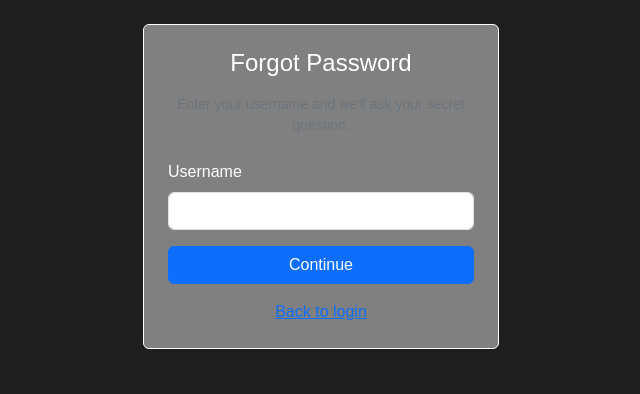
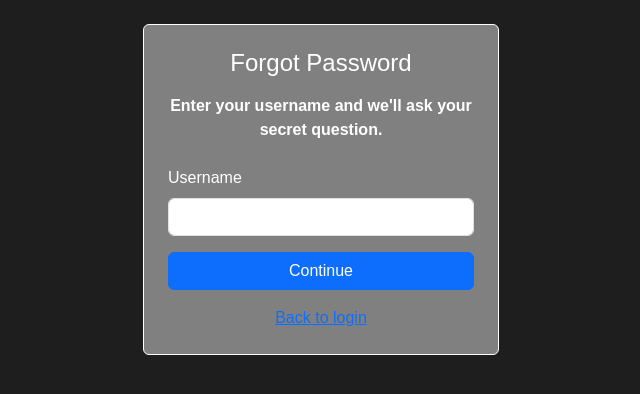
Before and after one commit to SmackyDahFrog/CITS3403-Project, a Flask app: page /forgot-password in a window 1280 px wide. Shown: the top 394 px of the page, without its empty margins (319-959 px from the left). Run offline with Flask 3, Linux system fonts and the light colour scheme.

Commit message:
Fix subtitle text visibility on forgot password page

```diff
--- a/app/templates/forgot_password.html
+++ b/app/templates/forgot_password.html
@@ -7,7 +7,7 @@
         <div class="col-12 col-md-6 col-lg-4">
             <div class="card p-4">
                 <h4 class="mb-3 text-center">Forgot Password</h4>
-                <p class="text-secondary small text-center mb-4">Enter your username and we'll ask your secret question.</p>
+                <p class="text-center mb-4 fw-semibold">Enter your username and we'll ask your secret question.</p>
                 <form method="POST" action="{{ url_for('main.forgot_password') }}">
                     {{ form.hidden_tag() }}
                     <div class="mb-3">
```
